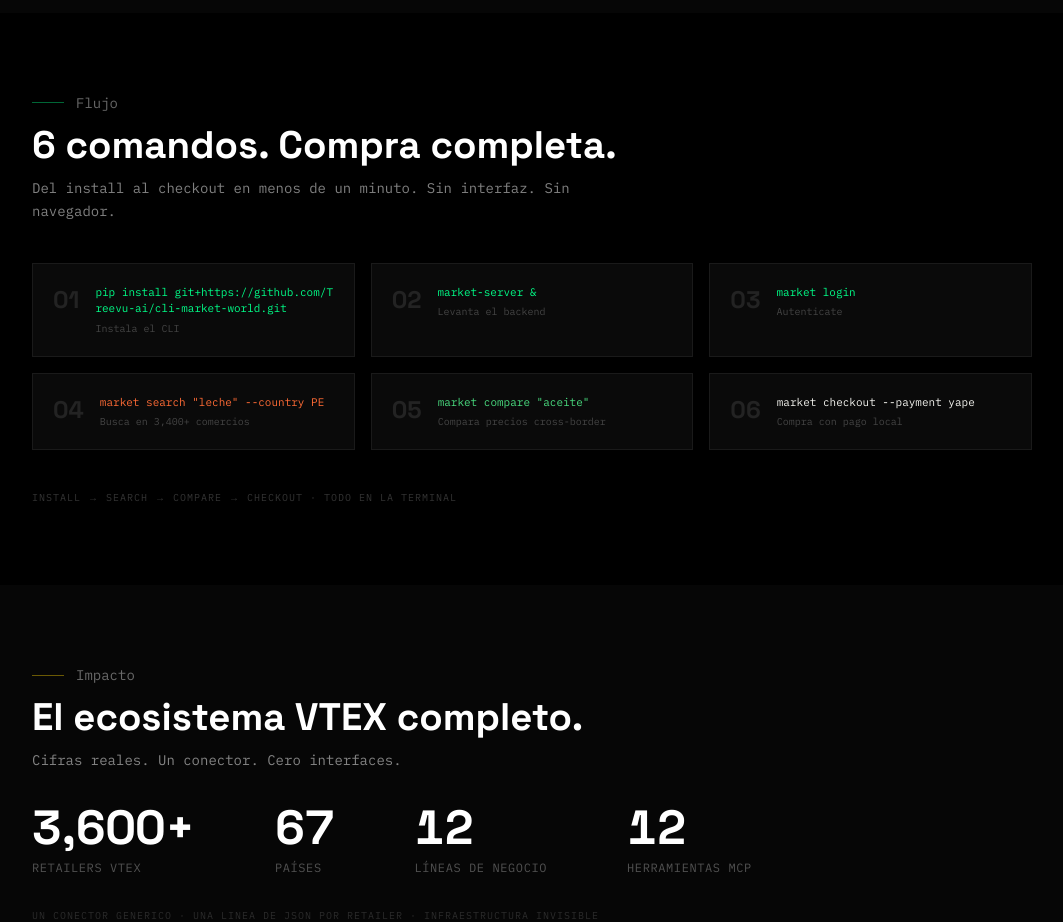
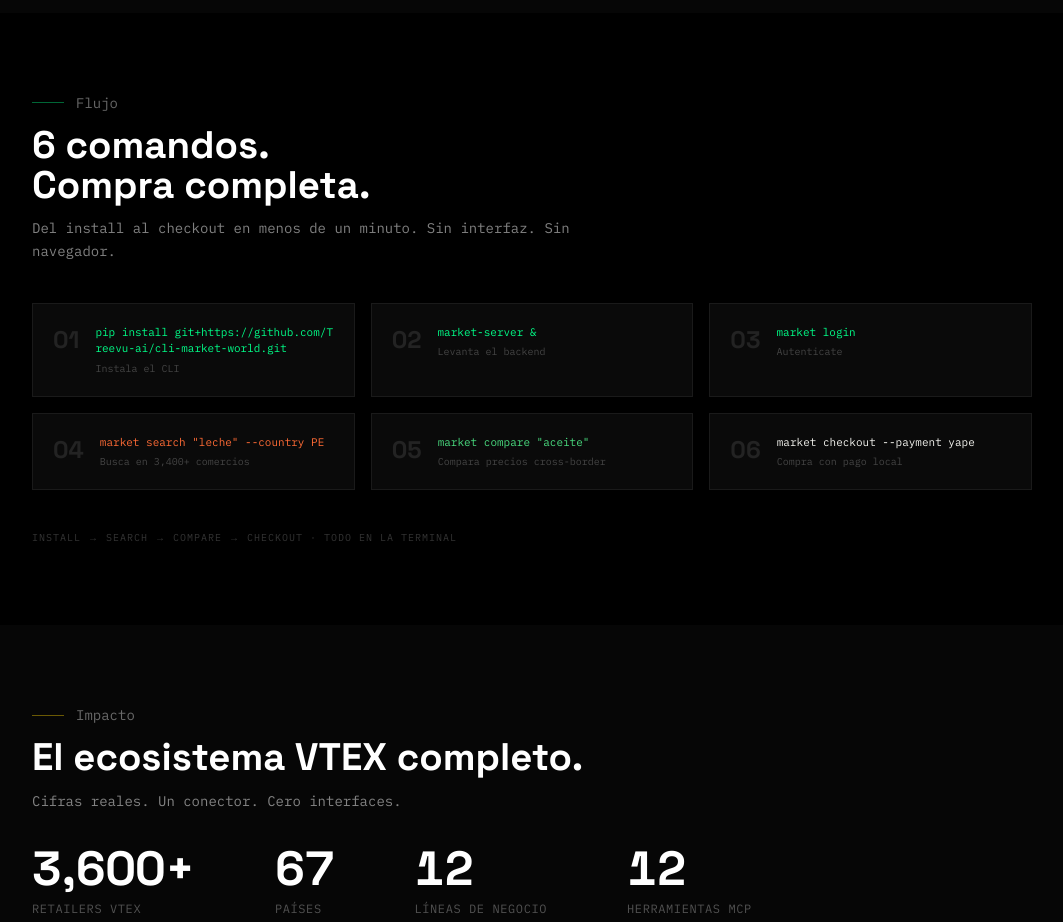
Before and after one commit to Treevu-ai/cli-market-world, a Next.js app in the folder landing/: page / in a window 1280 px wide. Shown: the part 4340-5262 px from the top of the page, without its empty margins (16-1079 px from the left). Built offline with nearby package versions, Linux system fonts and the light colour scheme.

Commit message:
fix: HowItWorks title on two lines

```diff
--- a/landing/components/HowItWorks.tsx
+++ b/landing/components/HowItWorks.tsx
@@ -12,7 +12,7 @@ export default function HowItWorks() {
     <section id="how" className="relative flex flex-col w-full bg-black py-16 px-6 lg:px-12 md:py-[80px] gap-10">
       <div className="flex flex-col gap-3 max-w-[600px]">
         <span className="inline-flex items-center gap-3 text-sm font-mono text-white/40"><span className="w-8 h-px bg-[#00FF88]/40"/>Flujo</span>
-        <h2 className="text-[clamp(1.5rem,3vw,3rem)] font-grotesk font-bold text-white leading-[1.05]">6 comandos. Compra completa.</h2>
+        <h2 className="text-[clamp(1.5rem,3vw,3rem)] font-grotesk font-bold text-white leading-[1.05] whitespace-pre-line">{"6 comandos.\nCompra completa."}</h2>
         <p className="text-white/50 font-mono text-sm leading-relaxed">Del install al checkout en menos de un minuto. Sin interfaz. Sin navegador.</p>
       </div>
       <div className="flex flex-wrap gap-4 max-w-[1000px]">
```
